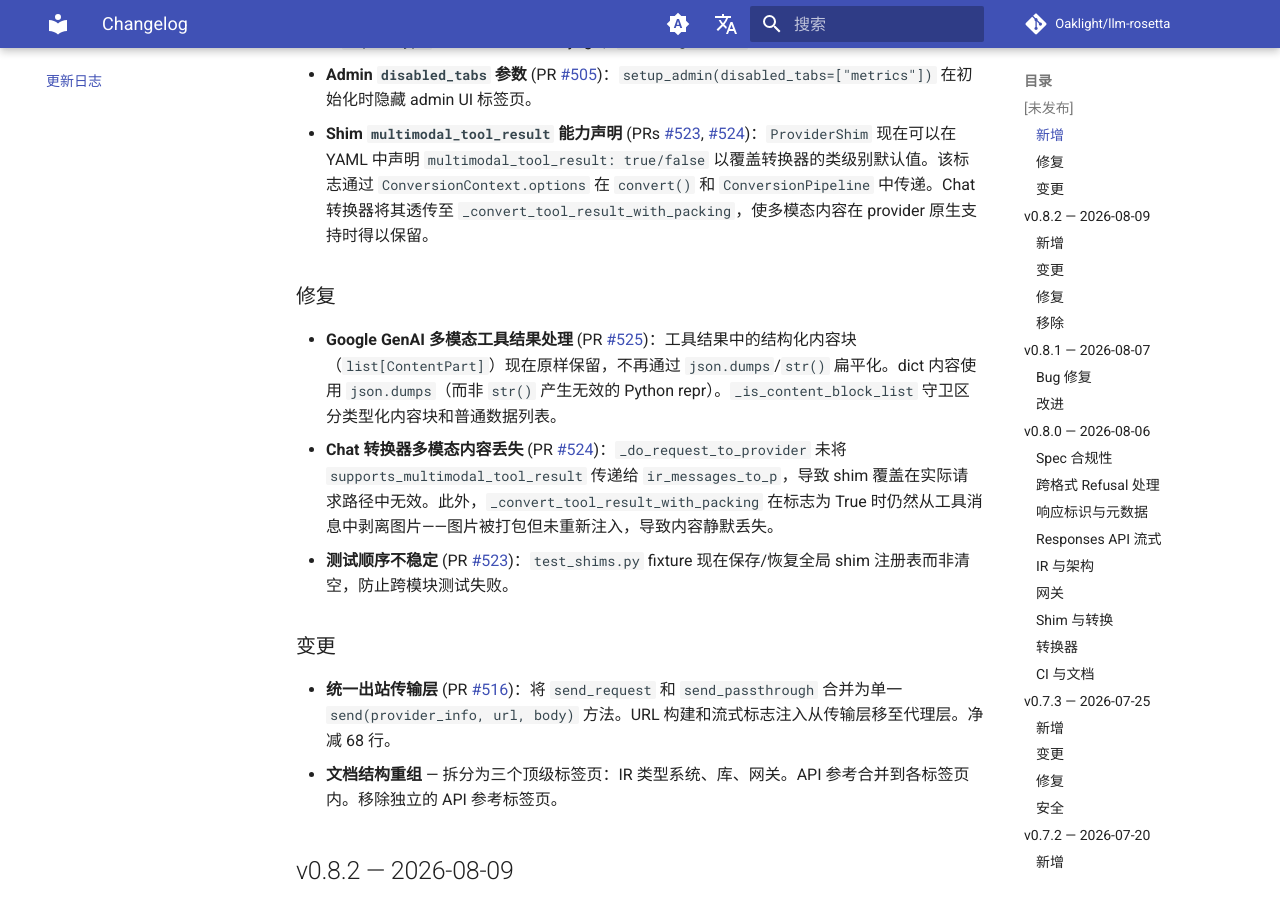
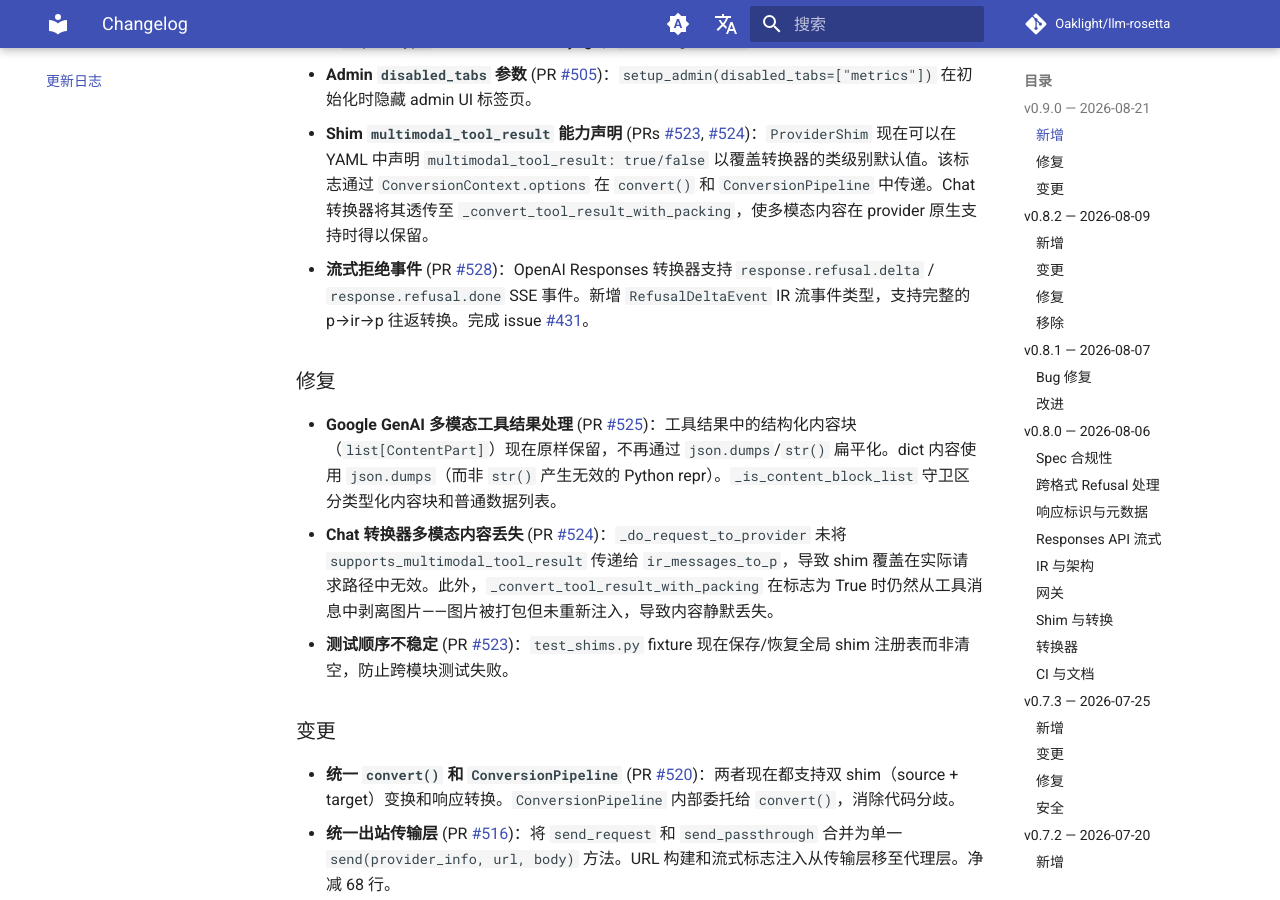
Before and after one commit to Oaklight/llm-rosetta, an MkDocs documentation site: the page built from docs/changelog.md, in a window 1280 px wide and 900 px high, scrolled down 1285 px. Built offline with MkDocs 1.6.1 and Material for MkDocs 9.7.7, drawn with Linux system fonts in a browser that asks for light colours; comment, search, counter and statistics services are not loaded; some of the changed text lies outside the part shown.

Commit message:
docs: update changelog for v0.9.0 release

```diff
--- a/docs/changelog.md
+++ b/docs/changelog.md
@@ -6,7 +6,7 @@ title: Changelog
 
 All notable changes to LLM-Rosetta are documented here. This project follows [Keep a Changelog](https://keepachangelog.com/) conventions.
 
-## [未发布]
+## v0.9.0 — 2026-08-21
 
 ### 新增
 
@@ -26,6 +26,7 @@ All notable changes to LLM-Rosetta are documented here. This project follows [Ke
 - **Embedding 源格式自动检测** (PR [#521](https://github.com/Oaklight/llm-rosetta/pull/521)) — 从请求体字段自动检测 embedding 源格式（`input_type` → Cohere/Jina/Voyage；`encoding_format` 候选值消歧）。
 - **Admin `disabled_tabs` 参数** (PR [#505](https://github.com/Oaklight/llm-rosetta/pull/505))：`setup_admin(disabled_tabs=["metrics"])` 在初始化时隐藏 admin UI 标签页。
 - **Shim `multimodal_tool_result` 能力声明** (PRs [#523](https://github.com/Oaklight/llm-rosetta/pull/523), [#524](https://github.com/Oaklight/llm-rosetta/pull/524))：`ProviderShim` 现在可以在 YAML 中声明 `multimodal_tool_result: true/false` 以覆盖转换器的类级别默认值。该标志通过 `ConversionContext.options` 在 `convert()` 和 `ConversionPipeline` 中传递。Chat 转换器将其透传至 `_convert_tool_result_with_packing`，使多模态内容在 provider 原生支持时得以保留。
+- **流式拒绝事件** (PR [#528](https://github.com/Oaklight/llm-rosetta/pull/528))：OpenAI Responses 转换器支持 `response.refusal.delta` / `response.refusal.done` SSE 事件。新增 `RefusalDeltaEvent` IR 流事件类型，支持完整的 p→ir→p 往返转换。完成 issue [#431](https://github.com/Oaklight/llm-rosetta/issues/431)。
 
 ### 修复
 
@@ -35,6 +36,7 @@ All notable changes to LLM-Rosetta are documented here. This project follows [Ke
 
 ### 变更
 
+- **统一 `convert()` 和 `ConversionPipeline`** (PR [#520](https://github.com/Oaklight/llm-rosetta/pull/520))：两者现在都支持双 shim（source + target）变换和响应转换。`ConversionPipeline` 内部委托给 `convert()`，消除代码分歧。
 - **统一出站传输层** (PR [#516](https://github.com/Oaklight/llm-rosetta/pull/516))：将 `send_request` 和 `send_passthrough` 合并为单一 `send(provider_info, url, body)` 方法。URL 构建和流式标志注入从传输层移至代理层。净减 68 行。
 - **文档结构重组** — 拆分为三个顶级标签页：IR 类型系统、库、网关。API 参考合并到各标签页内。移除独立的 API 参考标签页。
 
```
